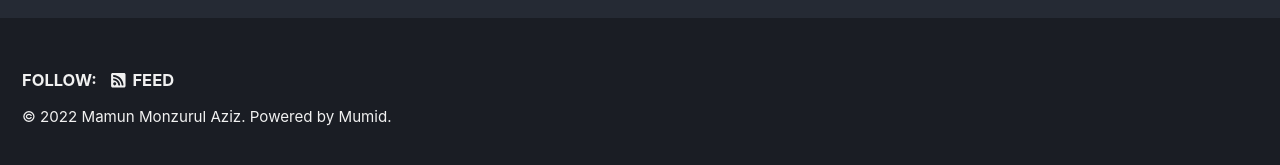
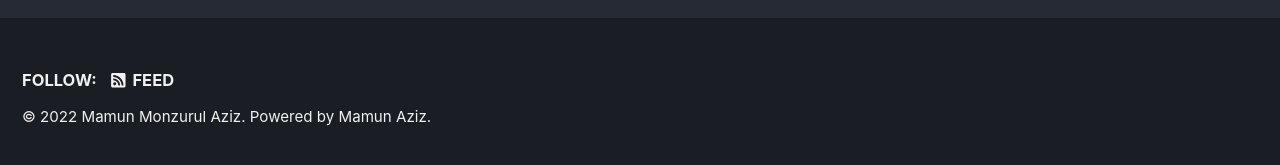
Before and after one commit to mamunmaziz/mamunmaziz.github.io, a Jekyll site: the page built from index.html, in a window 1280 px wide and 900 px high, scrolled down 585 px. Shown: the part 727-892 px from the top of the window. Built offline with Jekyll 4.4.1, drawn with Linux system fonts in a browser that asks for light colours; cached includes are drawn as plain includes; nearby versions of some CDN libraries; the list of posts is cut into pages by our own code.

Commit message:
Update footer.html

```diff
--- a/_includes/footer.html
+++ b/_includes/footer.html
@@ -16,4 +16,4 @@
   </ul>
 </div>
 
-<div class="page__footer-copyright">&copy; {{ site.time | date: '%Y' }} {{ site.name | default: site.title }}. {{ site.data.ui-text[site.locale].powered_by | default: "Powered by" }} <a href="https://mumid.github.io" rel="nofollow">Mumid</a>.</div>
+<div class="page__footer-copyright">&copy; {{ site.time | date: '%Y' }} {{ site.name | default: site.title }}. {{ site.data.ui-text[site.locale].powered_by | default: "Powered by" }} <a href="https://mamunmaziz.github.io" rel="nofollow">Mamun Aziz</a>.</div>
```
